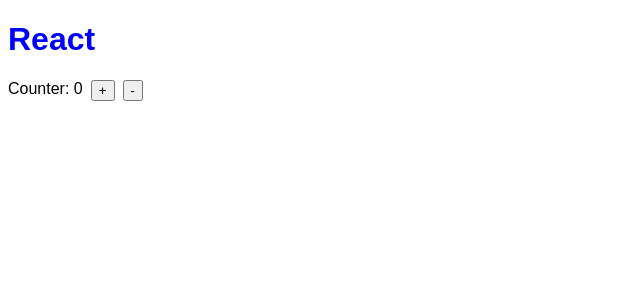
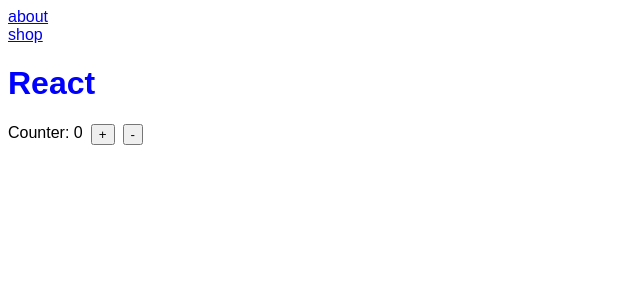
Before and after one commit to danimaik08/webpack, a React app: page / in a window 1280 px wide. Shown: the top 300 px of the page, without its empty margins (0-640 px from the left). Built offline with nearby package versions, Linux system fonts and the light colour scheme.

Commit message:
add react-router-dom

```diff
--- a/package.json
+++ b/package.json
@@ -22,6 +22,7 @@
     "@types/node": "22.5.1",
     "@types/react": "18.3.5",
     "@types/react-dom": "18.3.0",
+    "@types/react-router-dom": "5.3.3",
     "@types/webpack": "5.28.5",
     "@types/webpack-dev-server": "4.7.2",
     "css-loader": "7.1.2",
@@ -39,6 +40,7 @@
   },
   "dependencies": {
     "react": "18.3.1",
-    "react-dom": "18.3.1"
+    "react-dom": "18.3.1",
+    "react-router-dom": "6.26.1"
   }
 }
--- a/src/components/App.tsx
+++ b/src/components/App.tsx
@@ -1,10 +1,20 @@
 import { useState } from 'react';
+import { Link, Outlet } from 'react-router-dom';
 
 export default function App() {
   const [count, setCount] = useState(0);
 
   return (
     <div data-testid="App">
+      <Outlet />
+      <div>
+        <div>
+          <Link to="/about">about</Link>
+        </div>
+        <div>
+          <Link to="/shop">shop</Link>
+        </div>
+      </div>
       <h1 style={{ color: '#00f' }}>React</h1>
       <div style={{ display: 'flex', gap: 8 }}>
         <div>Counter: {count}</div>
--- a/src/index.tsx
+++ b/src/index.tsx
@@ -1,5 +1,6 @@
 import './index.css';
 import { createRoot } from 'react-dom/client';
+import { createBrowserRouter, RouterProvider } from 'react-router-dom';
 
 import App from './components/App';
 
@@ -11,4 +12,21 @@
 
 const container = createRoot(root);
 
-container.render(<App />);
+const router = createBrowserRouter([
+  {
+    path: '/',
+    element: <App />,
+    children: [
+      {
+        path: '/about',
+        element: <h1>about</h1>,
+      },
+      {
+        path: '/shop',
+        element: <h1>shop</h1>,
+      },
+    ],
+  },
+]);
+
+container.render(<RouterProvider router={router} />);
```
Also changed, not shown: 2 other files (tests, documents, lock files or other folders).
